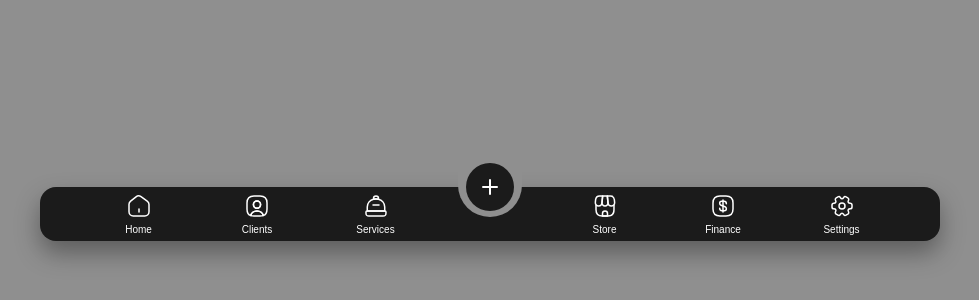
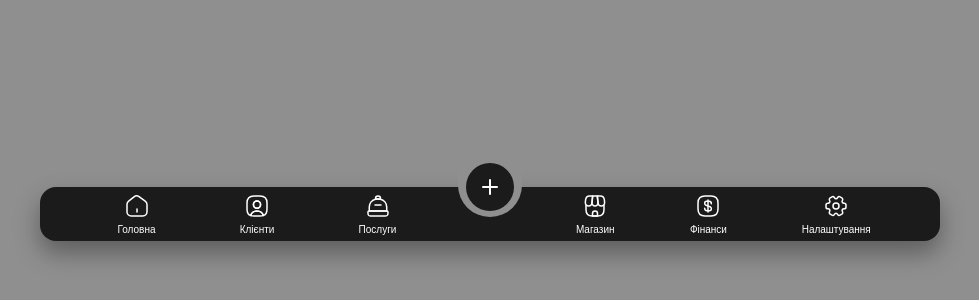
Before and after one commit to OlehStarko/menu_test, a plain HTML site: page index.html in a window 1280 px wide. Shown: the part 186-486 px from the top of the page, without its empty margins (150-1129 px from the left). Drawn offline with Linux system fonts and the light colour scheme.

Commit message:
Add files via upload

```diff
--- a/index.html
+++ b/index.html
@@ -19,7 +19,7 @@
                   aria-hidden="true"
                   class="icon"
                 />
-                <span>Home</span>
+                <span>Головна</span>
               </button>
               <button class="nav-item">
                 <img
@@ -28,7 +28,7 @@
                   aria-hidden="true"
                   class="icon"
                 />
-                <span>Clients</span>
+                <span>Клієнти</span>
               </button>
               <button class="nav-item">
                 <img
@@ -37,13 +37,13 @@
                   aria-hidden="true"
                   class="icon"
                 />
-                <span>Services</span>
+                <span>Послуги</span>
               </button>
             </div>
           </div>
           <div class="scroll-hint" aria-hidden="true">
         <span>‹</span>
-        <span>Scroll</span>
+        <span>Гортайте</span>
         <span>›</span>
       </div>
           <div class="nav-group">
@@ -55,7 +55,7 @@
                   aria-hidden="true"
                   class="icon"
                 />
-                <span>Store</span>
+                <span>Магазин</span>
               </button>
               <button class="nav-item">
                 <img
@@ -64,7 +64,7 @@
                   aria-hidden="true"
                   class="icon"
                 />
-                <span>Finance</span>
+                <span>Фінанси</span>
               </button>
               <button class="nav-item">
                 <img
@@ -73,7 +73,7 @@
                   aria-hidden="true"
                   class="icon"
                 />
-                <span>Settings</span>
+                <span>Налаштування</span>
               </button>
             </div>
           </div>
--- a/style.css
+++ b/style.css
@@ -171,7 +171,7 @@ body {
 
 .nav-item {
   flex: 0 0 48px;
-  width: 48px;
+
   background: none;
   border: none;
   display: flex;
@@ -193,7 +193,7 @@ body {
 
 .nav-track {
   display: flex;
-  gap: 12px;
+  gap: 16px;
   justify-content: space-evenly;
   padding: 4px 0;
   overflow-x: auto;
```
